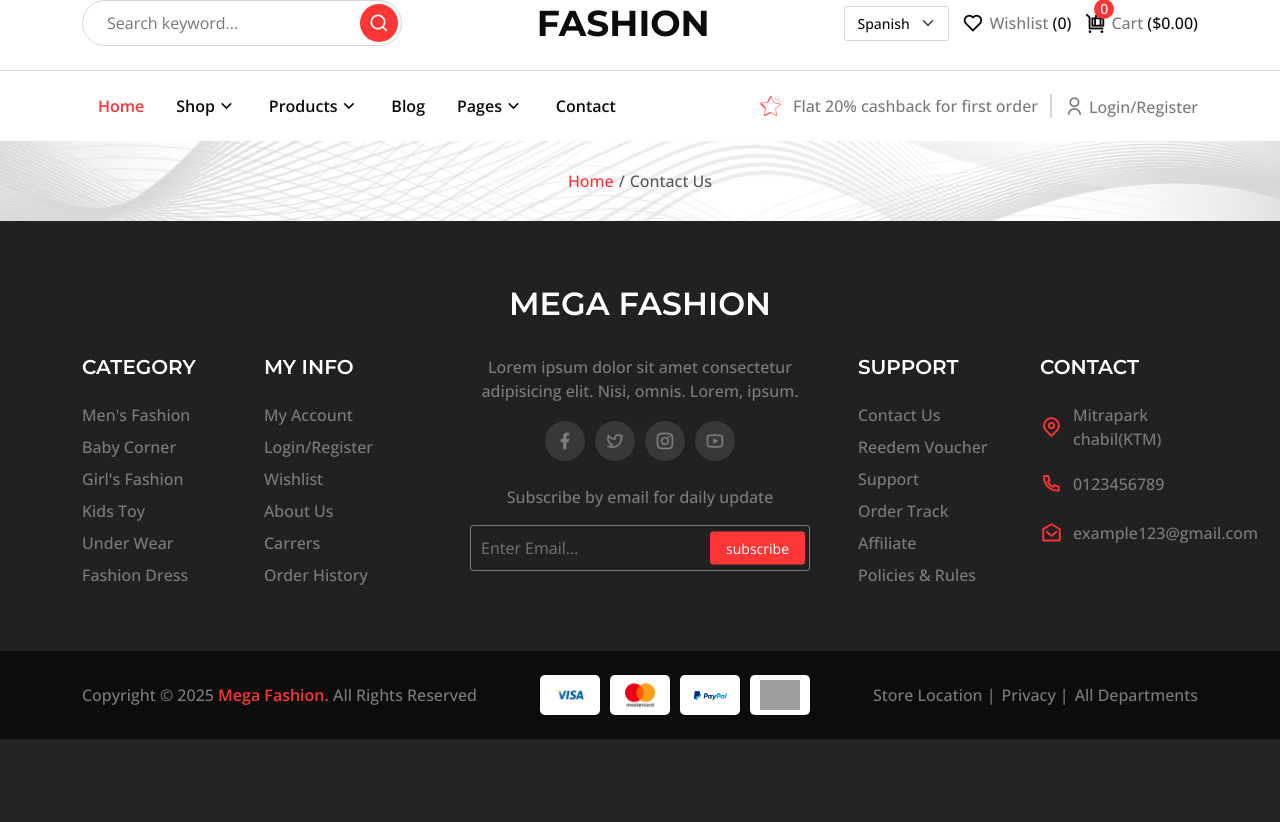
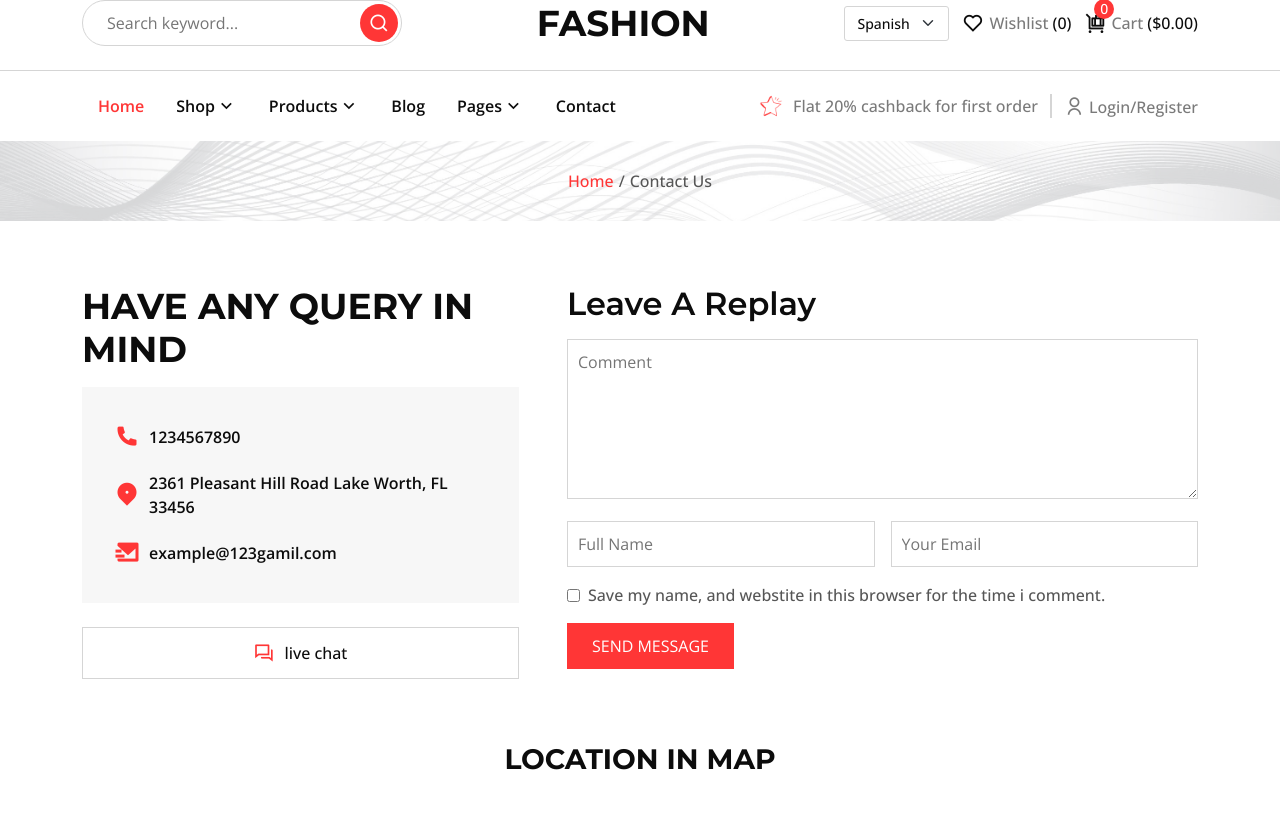
Before and after one commit to DilipBist/Fashion-E-commerce-, a PHP site: page /contact.php in a window 1280 px wide. Shown: the part 61-883 px from the top of the page. Before the commit the page ends 800 px from the top, so only its background shows below. Run offline with PHP 8.4, Linux system fonts and the light colour scheme; some libraries are stand-ins or nearby versions; grey boxes are pictures that could not be loaded.

Commit message:
updated the sidebar and completed the contact page

```diff
--- a/assets/css/custom.css
+++ b/assets/css/custom.css
@@ -4108,6 +4108,45 @@ BLOG PAGE CSS STARTS
 .comment_form form label{
     color: var(--dark-grey);
 }
+.contact_sec_contact_detail_container{
+    background-color: var(--white-F7);
+    padding: clamp(24px, 2.5vw, 32px);
+    color: var(--black-font);
+    font-weight: 600;
+}
+.contact_sec_contact_detail_container a i{
+    color: var(--primary-color);
+    font-size: 24px;
+}
+.contact_sec_contact_detail_container a{
+    display: flex;
+    align-items: center;
+    gap: 10px;
+}
+.contact_left_div h2{
+    font-size: clamp(24px, 3vw, 36px);
+    font-weight: 700;
+    text-transform: uppercase;
+    margin-bottom: 16px;
+}
+.live_chat_btn a{
+    display: flex;
+    align-items: center;
+    justify-content: center;
+    padding: 10px;
+    gap: 10px;
+    margin-top: 24px;
+    border: 1px solid var(--grey-color);
+}
+.live_chat_btn a i{
+    font-size: 20px;
+    color: var(--primary-color);
+}
+.contact_Section .comment_form h3{
+    font-size: clamp(24px, 3vw, 32px);
+    margin-bottom: 16px;
+    font-weight: 600;
+}
 /* =========================================
 BLOG PAGE CSS ENDS
 ========================================= */
--- a/contact.php
+++ b/contact.php
@@ -19,4 +19,86 @@ include 'inc/header.php';
 <!-- breadcrumb section ends  -->
 
 
+<!-- CONTACT SECTION STARTS  -->
+<section class="contact_Section p64">
+    <div class="container">
+        <div class="row g-4 g-lg-5">
+            <div class="col-lg-5 col-xxl-4 order-lg-1 order-2">
+                <div class="contact_left_div">
+                    <h2>have any query in mind</h2>
+
+                    <div class="contact_sec_contact_detail_container d-flex flex-column gap-3">
+                        <div>
+                            <a href="telto:">
+                                <i class="ri-phone-fill"></i>
+                                1234567890
+                            </a>
+                        </div>
+                        <div>
+                            <a href="#">
+                                <i class="ri-map-pin-2-fill"></i>
+                                2361 Pleasant Hill Road Lake Worth, FL 33456
+                            </a>
+                        </div>
+                        <div>
+                            <a href="mailto:">
+                                <i class="ri-mail-send-fill"></i>
+                                example@123gamil.com
+                            </a>
+                        </div>
+                    </div>
+
+                    <div class="live_chat_btn">
+                        <a href="#">
+                            <i class="ri-question-answer-line"></i>
+                            live chat
+                        </a>
+                    </div>
+                </div>
+            </div>
+
+            <div class="col-lg-7 col-xxl-8 order-1 order-lg-1">
+                <div class="comment_form">
+                    <form action="">
+                        <h3>Leave A Replay</h3>
+
+                        <div class="row g-3">
+                            <div class="col-12">
+                                <textarea name="comment" placeholder="Comment"></textarea>
+                            </div>
+                            <div class="col-md-6">
+                                <input type="text" class="input" name="fullname" placeholder="Full Name">
+                            </div>
+                            <div class="col-md-6">
+                                <input type="email" class="input" name="Email" placeholder="Your Email">
+                            </div>
+                            <div class="col-12">
+                                <div class="d-flex align-items-center gap-2">
+                                    <input type="checkbox" name="chekbox" id="checkbox">
+                                    <label for="checkbox">Save my name, and webstite in this browser for the time i comment.</label>
+                                </div>
+                            </div>
+                            <div class="col-12">
+                                <button>send message</button>
+                            </div>
+                        </div>
+                    </form>
+                </div>
+            </div>
+        </div>
+
+        <div class="location_map pt64">
+            <div class="common_heading">
+                <h3>location in map</h3>
+            </div>
+
+            <div class="mt-lg-5 mt-4">
+                <iframe src="https://www.google.com/maps/embed?pb=!1m18!1m12!1m3!1d3918.484830692849!2d85.3424406758687!3d27.71248967617964!2m3!1f0!2f0!3f0!3m2!1i1024!2i768!4f13.1!3m3!1m2!1s0x39eb197bf11725d3%3A0x9667b0e977175ef1!2sMega%20Web%20Link%20Pvt%20Ltd!5e1!3m2!1sen!2snp!4v1754565674822!5m2!1sen!2snp" width="100%" height="420" style="border:0;" allowfullscreen="" loading="lazy" referrerpolicy="no-referrer-when-downgrade"></iframe>
+            </div>
+        </div>
+    </div>
+</section>
+<!-- CONTACT SECTION ENDS -->
+
+
 <?php include 'inc/footer.php'; ?>
```
Also changed, not shown: shop-sidebar.php (+4 -4 lines).
